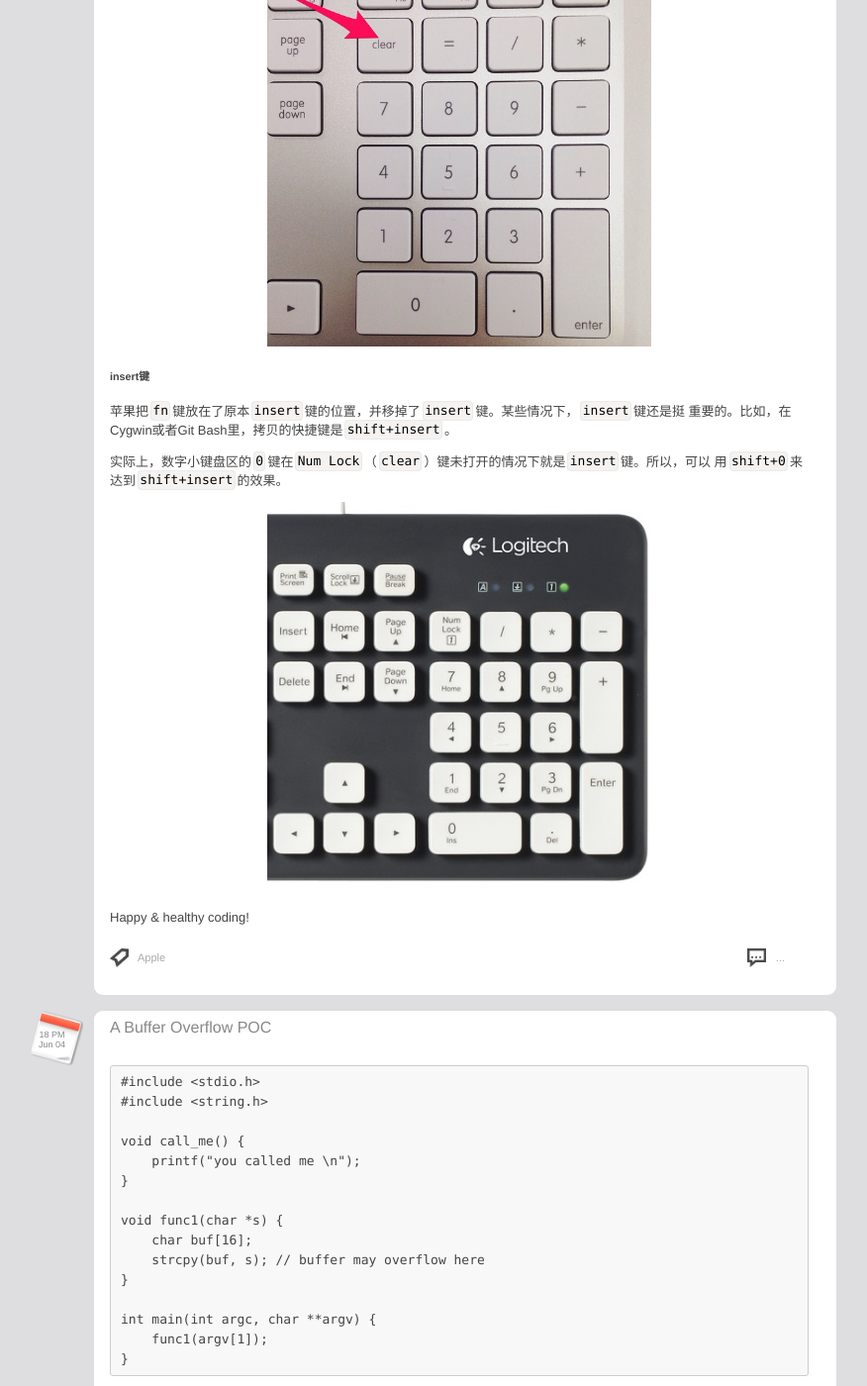
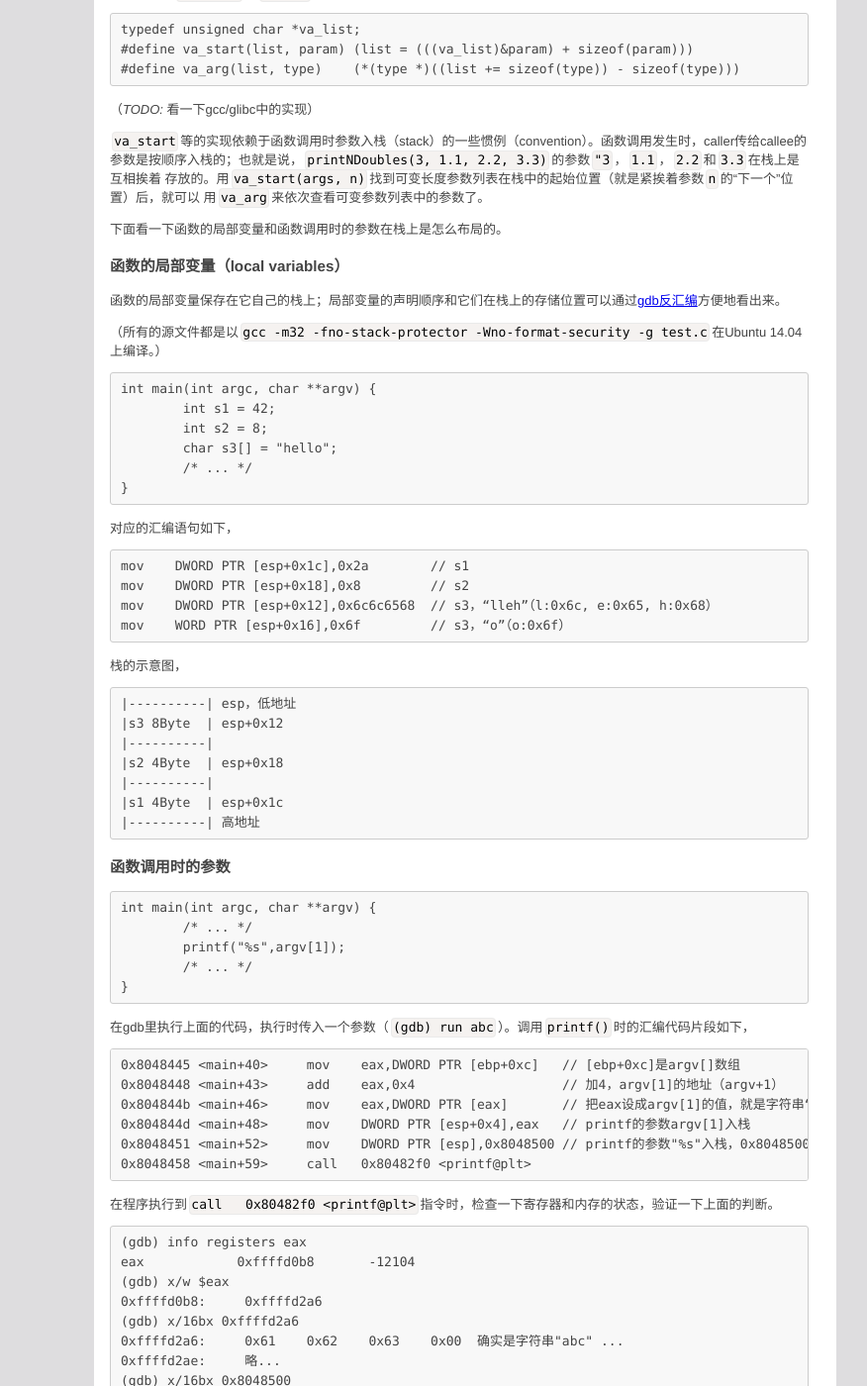
Before and after one commit to RockHong/rockhong.github.com, a Jekyll site: the page built from index.html, in a window 1280 px wide and 1400 px high, scrolled down 846 px. Shown: the whole window at 99% size, without its empty margins (76-952 px from the left). Built offline with Jekyll 4.4.1, drawn with Linux system fonts in a browser that asks for light colours; a script that is not in the unit is left out; the list of posts is cut into pages by our own code; comment, search, counter and statistics services are not loaded; some of the changed text lies outside the part shown.

Commit message:
add post

````diff
--- a/_posts/2015-06-04-buffer-overflow-poc.md
+++ b/_posts/2015-06-04-buffer-overflow-poc.md
@@ -9,6 +9,8 @@
 subtitle:
 tags:
 - gdb
+- security
+- c
 date: 2015-06-04 18:00:00
 image:
 image_desc:
--- /dev/null
+++ b/_posts/2015-06-16-format-string-is-not-safe.md
@@ -0,0 +1,239 @@
+---
+# MUST HAVE BEG
+layout: post
+disqus_identifier: 20150616-format-string-is-not-safe # DO NOT CHANGE THE VALUE ONCE SET
+title: 不安全的格式化字符串
+# MUST HAVE END
+
+is_short: false
+subtitle:
+tags:
+- gdb
+- security
+- c
+date: 2015-06-16 23:24:00
+image:
+image_desc:
+---
+
+[之前的一篇文章][2]讲了一个缓冲区溢出的简单示例，这里再讲一下格式化字符串存在的安全性问题。
+
+### Variable Argument List
+C语言的库函数`printf(const char * format_str, ...)`是我们很熟悉的一个函数，它接受一个格式化字符串，以及一组数目
+不定的其它参数。
+
+`printf()`通常通过“可变长度参数列表”（variable argument list）来实现。“可变长度参数列表”的一个简单例子如下所示（详
+见`man 3 stdarg`），
+
+	#include <stdarg.h>
+	#include <stdio.h>
+
+	void printNDoubles(int n, ... ) {        /* 函数声明中的"..."表示可变长度参数 */
+	    va_list args;                        /* 对应的类型 */
+	    va_start(args, n);                   /* 找到可变长度参数列表的起始处 */
+
+	    int i = 0;
+	    for (; i < n; ++i) {
+	        double d = va_arg(args, double); /* 取可变长度参数列表中的下一个参数 */
+	        printf("%dth double is:%f\n", i, d);
+	    }
+	    va_end( args );                      /* 做一下清理工作 */
+	}
+
+	int main(int argc, char **argv) {
+	    printNDoubles(3, 1.1, 2.2, 3.3);
+
+	    return 0;
+	}
+
+对于`printf()`而言，它会根据格式化字符串中的格式信息，比如`%d`，`%f`等，利用`va_arg()`依次取出可变参数列表中的相应参数。
+
+一般而言，`va_start`，`va_arg`等会被实现成宏（macro）；[这篇文章][1]给出了一个简单的实现，
+
+	typedef unsigned char *va_list;
+	#define va_start(list, param) (list = (((va_list)&param) + sizeof(param)))
+	#define va_arg(list, type)    (*(type *)((list += sizeof(type)) - sizeof(type)))
+
+（*TODO:* 看一下gcc/glibc中的实现）
+
+`va_start`等的实现依赖于函数调用时参数入栈（stack）的一些惯例（convention）。函数调用发生时，caller传给callee的
+参数是按顺序入栈的；也就是说，`printNDoubles(3, 1.1, 2.2, 3.3)`的参数`"3`，`1.1`，`2.2`和`3.3`在栈上是互相挨着
+存放的。用`va_start(args, n)`找到可变长度参数列表在栈中的起始位置（就是紧挨着参数`n`的“下一个”位置）后，就可以
+用`va_arg`来依次查看可变参数列表中的参数了。
+
+下面看一下函数的局部变量和函数调用时的参数在栈上是怎么布局的。
+
+### 函数的局部变量（local variables）
+函数的局部变量保存在它自己的栈上；局部变量的声明顺序和它们在栈上的存储位置可以通过[gdb反汇编][2]方便地看出来。
+
+（所有的源文件都是以`gcc -m32 -fno-stack-protector -Wno-format-security -g test.c`在Ubuntu 14.04上编译。）
+
+    int main(int argc, char **argv) {
+    	int s1 = 42;
+    	int s2 = 8;
+    	char s3[] = "hello";
+    	/* ... */
+    }
+
+对应的汇编语句如下，
+
+	mov    DWORD PTR [esp+0x1c],0x2a        // s1
+	mov    DWORD PTR [esp+0x18],0x8         // s2
+	mov    DWORD PTR [esp+0x12],0x6c6c6568  // s3，“lleh”（l:0x6c, e:0x65, h:0x68）
+	mov    WORD PTR [esp+0x16],0x6f         // s3，“o”（o:0x6f）
+
+栈的示意图，
+
+	|----------| esp，低地址
+	|s3 8Byte  | esp+0x12
+	|----------|
+	|s2 4Byte  | esp+0x18
+	|----------|
+	|s1 4Byte  | esp+0x1c
+	|----------| 高地址
+
+### 函数调用时的参数
+
+	int main(int argc, char **argv) {
+		/* ... */
+		printf("%s",argv[1]);
+		/* ... */
+	}
+
+在gdb里执行上面的代码，执行时传入一个参数（`(gdb) run abc`）。调用`printf()`时的汇编代码片段如下，
+
+	0x8048445 <main+40>     mov    eax,DWORD PTR [ebp+0xc]   // [ebp+0xc]是argv[]数组
+	0x8048448 <main+43>     add    eax,0x4                   // 加4，argv[1]的地址（argv+1）
+	0x804844b <main+46>     mov    eax,DWORD PTR [eax]       // 把eax设成argv[1]的值，就是字符串“abc”的地址
+	0x804844d <main+48>     mov    DWORD PTR [esp+0x4],eax   // printf的参数argv[1]入栈
+	0x8048451 <main+52>     mov    DWORD PTR [esp],0x8048500 // printf的参数"%s"入栈，0x8048500是字符串"%s"的地址
+	0x8048458 <main+59>     call   0x80482f0 <printf@plt>
+
+在程序执行到`call   0x80482f0 <printf@plt>`指令时，检查一下寄存器和内存的状态，验证一下上面的判断。
+
+	(gdb) info registers eax
+	eax            0xffffd0b8       -12104
+	(gdb) x/w $eax
+	0xffffd0b8:     0xffffd2a6
+	(gdb) x/16bx 0xffffd2a6
+	0xffffd2a6:     0x61    0x62    0x63    0x00  确实是字符串"abc" ...
+	0xffffd2ae:     略...
+	(gdb) x/16bx 0x8048500
+	0x8048500:      0x25    0x73    0x00  字符串"%s" ...
+	0x8048508:      略...
+
+栈的示意图，
+
+	|----------------------|
+	|printf的参数1，"%s"    | esp，低地址
+	|----------------------|
+	|printf的参数2，argv[1] | esp+0x4
+	|----------------------|
+	| ...                  | 高地址
+
+### 格式化字符串存在的安全问题
+下面的代码允许用户传入格式化字符串，这会产生安全问题。
+
+```c
+#include <stdio.h>
+#include <stdlib.h>
+#include <string.h>
+
+int main(int argc, char **argv) {
+   	int magic = 0xbad15bad;
+   	char *str = (char *)malloc(20);
+   	memset(str, 0, 20);
+
+   	printf(argv[1]); /* 允许用户传入格式化字符串 */
+
+   	printf("now str is :%s\n", str);
+
+   	return 0;
+}
+```
+
+##### 查看内存内容
+用下面的参数执行程序，
+
+	$ ./a.out %#x_%#x_%#x_%#x_%#x_%#x_%#x_%#x_
+	0_0x14_0xf75cf10d_0xf77433c4_0xf7781000_0x87eb008_0xbad15bad_0x80484f0_now str is :
+
+可以看到局部变量`magic`被打印出来了。
+<!--more-->
+
+`printf(argv[1])`执行时，栈的示意图如下，
+
+	|--------------| 低地址
+	|printf的参数1  |
+	|--------------|
+	| ...          |
+	|--------------|
+	|str   4 bytes |
+	|--------------|
+	|magic 4 bytes |
+	|--------------| 高地址
+
+`printf`会认为它的第一个参数的“下方”（高地址方向）就是它的可变长度参数列表；所以，只要传入的格式化字符串足够长，
+就能打印出`magic`变量。可以看到“%#x_%#x_%#x_%#x_%#x_%#x_%#x_%#x_”中的第7个“%#x”打印出了`magic`变量的值。
+
+`%#x`中的`x`表示以16进制形式打印整数；`#`则在16进制整数前面加上`0x`。详见`man 3 printf`。
+
+##### 修改内存内容
+目标是通过传入一个精心构造的格式化字符串，使得字符串`str`的内容被修改成`"bad"`。
+
+格式化字符串中的`%n`可以把`printf()`在遇到`%n`前打印的字符数目写入到一个内存地址（`int *`）中。比如，
+
+	int count = 0;
+	printf("123456789%n", &count);  /* count的值会被printf设为9 */
+
+格式化字符串中的第7个`%`对应`magic`变量，前一个`%`（第6个）对应的就是`str`变量。因为`str`变量实际上是个
+内存地址（`char *`指针），所以把第6个`%`变成`%n`就能修改`str`指向的内存内容。
+
+`str`指向一块长度为20字节的内存，要把它的前4个字节修改成下图所示的内容，
+
+	 --------------------------------------------
+	| 1       | 2        | 3       | 4 | ... | 20|
+	 --------------------------------------------
+	| b (0x62)| a (0x61) | d (0x64)| 0 | ... | . |
+	 --------------------------------------------
+
+当`%n`写`str`指向的内存时，它会认为`str`是`int *`类型的指针，也就是`%n`会把一个整数写入`str`所指内容的
+前4个字节。因为我机器的字节序（Byte Order）是Little Endian，所以前4个字节对应的整数是`0x646162`（`0x00646162`）。
+也就是说`printf`在遇到`%n`前应该先输出`0x646162`个字符。简单算一下`0x646162`对应的10进制值，
+
+	$ echo $((0x646162))
+	6578530
+
+格式化字符串`%#010x`中的`#`表示打印16进制整数时加上`0x`前缀，`0`表示如果指定了宽度时用0来做填充，`10`表示
+输出时宽度是10个字符，`x`表示16进制打印；所以整数`0x62`会输出成`0x00000062`。
+
+现在我们给可执行程序传入如下的字符串，
+
+	./a.out %#010x_%#010x_%#010x_%#010x_%#06578485x_%n_%#010x_
+            11     +11    +11    +11    +6578485   +1 = 6578530
+
+在程序输出了一大推`'0'`后，可以看到`str`指向的字符串已经被修改成`"bad"`了。
+
+### 总结
+所以，不要让用户传入格式化字符串。现代的编译器发现这种可疑代码时会警告你；所以不要关闭编译器的warning。
+C语言经常被人诟病不安全是有原因的。
+
+
+[1]: http://www.cplusplus.com/reference/cstdarg/va_start/ "var arg"
+[2]: /buffer-overflow-poc.html "buffer overflow"
+
+
+<!--   other draft info below
+## http://blog.aaronballman.com/2012/06/how-variable-argument-lists-work-in-c/
+可变参数的实现
+
+Because va_start needs the exact location of the parameter, it is a macro instead of a function
+
+va_end is called when completed to clean up
+
+function taking a variable argument list must be declared as __cdecl because the caller is the only one who knows how to properly clean up the call stack (the callee doesn’t know how many parameter were passed to it, remember?)
+
+里面的一条评论里还讨论了在以寄存器传参数的cpu上，平台上，是怎么实现va_start的
+
+
+-->
````
Also changed, not shown: _posts/2013-07-06-name-space-in-c.md (+1 -1 lines).
